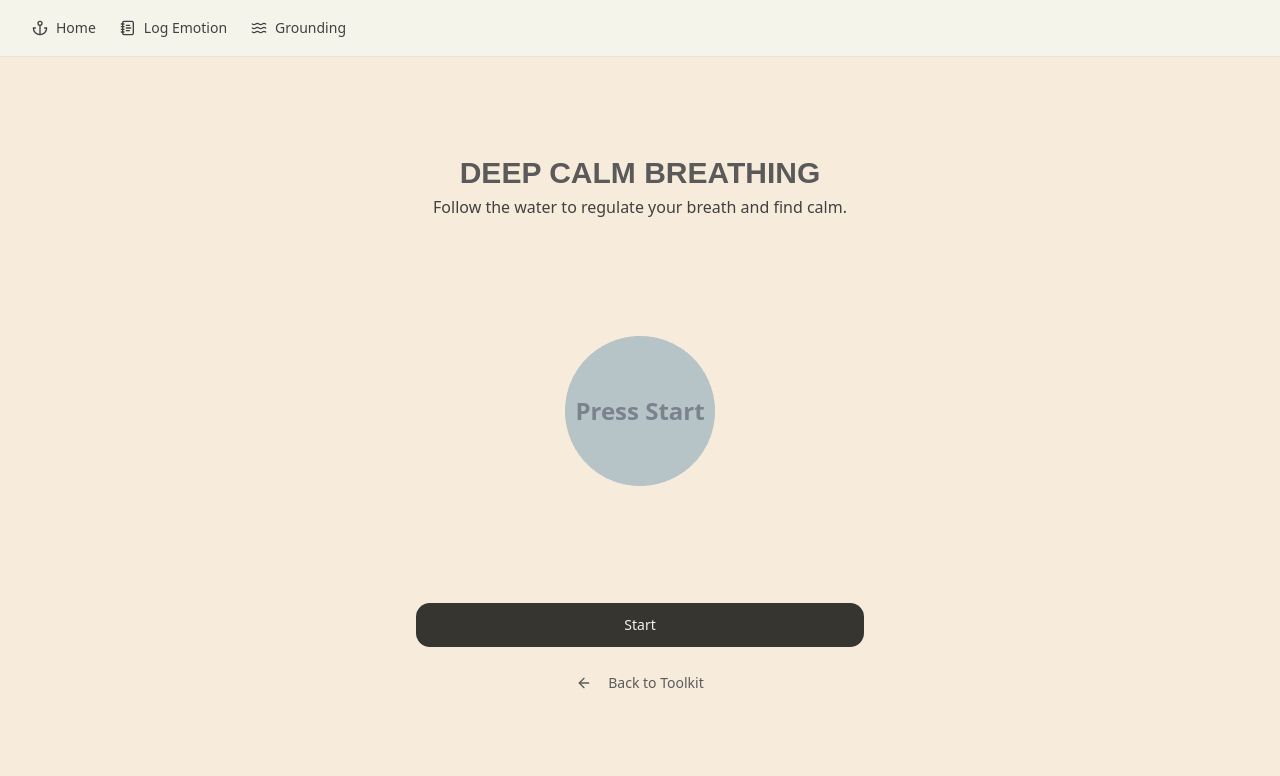
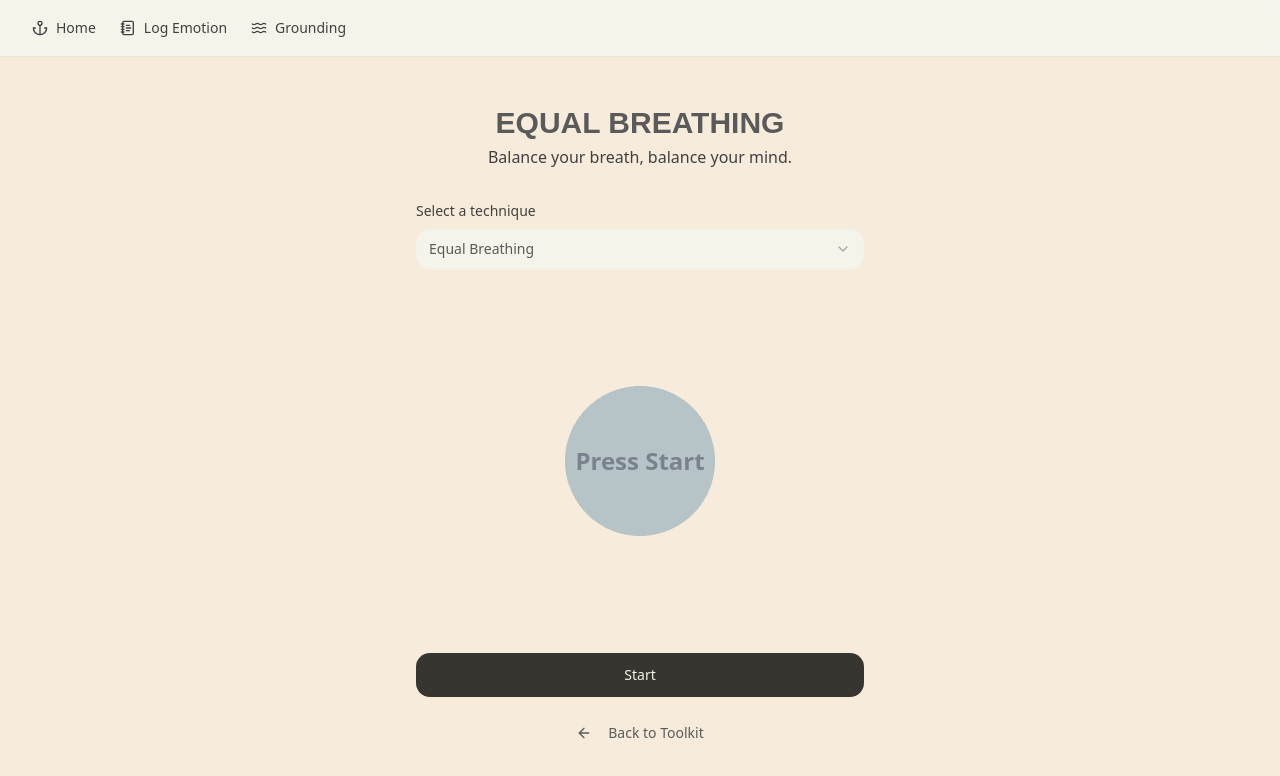
Before and after one commit to TeddyJubu/Calmtude, a React (Vite) app: page /tools/deep-calm-breathing in a window 1280 px wide. Shown: the top 776 px of the page. Built offline with nearby package versions, Linux system fonts and the light colour scheme; a web font is replaced by a local one.

Commit message:
Implement breathing technique plan
Implement the multi-phase plan to add various breathing techniques, including core infrastructure, pattern implementations, UI enhancements, and session management.

```diff
--- a/src/components/BreathingCircle.tsx
+++ b/src/components/BreathingCircle.tsx
@@ -1,21 +1,28 @@
-import React, { useRef, useEffect, useState } from 'react';
+
+import React, { useRef, useEffect } from 'react';
 import { Canvas } from '@react-three/fiber';
 import { OrthographicCamera } from '@react-three/drei';
 import * as THREE from 'three';
 import gsap from 'gsap';
+import { BreathingPattern } from '@/lib/breathing';
 
 interface BreathingAnimationProps {
   isRunning: boolean;
   setLabel: (label: string) => void;
+  pattern: BreathingPattern;
 }
 
-const BreathingAnimation = ({ isRunning, setLabel }: BreathingAnimationProps) => {
+const BreathingAnimation = ({ isRunning, setLabel, pattern }: BreathingAnimationProps) => {
   const meshRef = useRef<THREE.Mesh>(null!);
   const tlRef = useRef<gsap.core.Timeline>();
 
   // Setup GSAP timeline
   useEffect(() => {
-    if (!meshRef.current) return;
+    if (!meshRef.current || !pattern) return;
+
+    if (tlRef.current) {
+        tlRef.current.kill();
+    }
 
     const tl = gsap.timeline({
       repeat: -1,
@@ -23,34 +30,45 @@ const BreathingAnimation = ({ isRunning, setLabel }: BreathingAnimationProps) =>
     });
 
     // Initial state
-    gsap.set(meshRef.current.scale, { x: 0.5, y: 0.5, z: 0.5 });
+    const initialScale = 0.5;
+    gsap.set(meshRef.current.scale, { x: initialScale, y: initialScale, z: initialScale });
 
-    // Inhale Animation
-    tl.to(meshRef.current.scale, {
-      duration: 4,
-      x: 1,
-      y: 1,
-      z: 1,
-      ease: "power1.inOut",
-      onStart: () => setLabel("Inhale"),
-    });
+    let lastScale = initialScale;
 
-    // Exhale Animation
-    tl.to(meshRef.current.scale, {
-        duration: 4,
-        x: 0.5,
-        y: 0.5,
-        z: 0.5,
-        ease: "power1.inOut",
-        onStart: () => setLabel("Exhale"),
+    pattern.steps.forEach(step => {
+        let targetScale;
+        switch (step.label) {
+            case "Inhale":
+                targetScale = 1;
+                break;
+            case "Exhale":
+                targetScale = 0.5;
+                break;
+            case "Hold":
+                // Hold at the scale of the previous step
+                targetScale = lastScale;
+                break;
+        }
+
+        tl.to(meshRef.current.scale, {
+            duration: step.duration,
+            x: targetScale,
+            y: targetScale,
+            z: targetScale,
+            ease: "power1.inOut",
+            onStart: () => setLabel(step.label),
+        });
+        lastScale = targetScale;
     });
 
     tlRef.current = tl;
 
     return () => {
-      tl.kill();
+      if (tlRef.current) {
+        tlRef.current.kill();
+      }
     };
-  }, [setLabel]);
+  }, [pattern, setLabel]);
 
   // Control animation playback
   useEffect(() => {
@@ -95,17 +113,18 @@ const BreathingAnimation = ({ isRunning, setLabel }: BreathingAnimationProps) =>
 
 interface BreathingCircleProps {
   isRunning: boolean;
+  pattern: BreathingPattern;
+  setLabel: (label: string) => void;
+  label: string;
 }
 
-export function BreathingCircle({ isRunning }: BreathingCircleProps) {
-  const [label, setLabel] = useState('Press Start');
-
+export function BreathingCircle({ isRunning, pattern, setLabel, label }: BreathingCircleProps) {
   return (
     <div className="flex flex-col items-center gap-8 w-full">
       <div className="relative w-full h-64 md:h-80 rounded-lg overflow-hidden">
         <Canvas>
             <OrthographicCamera makeDefault zoom={150} position={[0, 0, 10]} />
-            <BreathingAnimation isRunning={isRunning} setLabel={setLabel} />
+            <BreathingAnimation isRunning={isRunning} setLabel={setLabel} pattern={pattern} />
         </Canvas>
         <div className="absolute inset-0 flex items-center justify-center pointer-events-none">
             <span className="text-2xl font-semibold text-gray-500/80 transition-opacity duration-500">
--- /dev/null
+++ b/src/lib/breathing.ts
@@ -0,0 +1,72 @@
+
+export type BreathingStep = {
+  label: 'Inhale' | 'Hold' | 'Exhale';
+  duration: number; // in seconds
+};
+
+export type BreathingPattern = {
+  id: string;
+  name: string;
+  description: string;
+  steps: BreathingStep[];
+};
+
+export const breathingPatterns: BreathingPattern[] = [
+  {
+    id: 'equal-breath',
+    name: 'Equal Breathing',
+    description: 'Balance your breath, balance your mind.',
+    steps: [
+      { label: 'Inhale', duration: 4 },
+      { label: 'Exhale', duration: 4 },
+    ],
+  },
+  {
+    id: '4-7-8-breath',
+    name: '4-7-8 Breath',
+    description: 'A calming breath for relaxation and sleep.',
+    steps: [
+      { label: 'Inhale', duration: 4 },
+      { label: 'Hold', duration: 7 },
+      { label: 'Exhale', duration: 8 },
+    ],
+  },
+  {
+    id: 'box-breath',
+    name: 'Box Breathing',
+    description: 'Inhale for 4, hold for 4, exhale for 4, hold for 4.',
+    steps: [
+      { label: 'Inhale', duration: 4 },
+      { label: 'Hold', duration: 4 },
+      { label: 'Exhale', duration: 4 },
+      { label: 'Hold', duration: 4 },
+    ],
+  },
+  {
+    id: 'athletic-breath',
+    name: 'Athletic Breath',
+    description: 'For focus and performance.',
+    steps: [
+        { label: 'Inhale', duration: 2 },
+        { label: 'Exhale', duration: 3 },
+    ],
+  },
+  {
+    id: 'energy-breath',
+    name: 'Energy Breath',
+    description: 'A quick boost of energy.',
+    steps: [
+        { label: 'Inhale', duration: 3 },
+        { label: 'Exhale', duration: 1.5 },
+    ],
+  },
+  {
+    id: 'pursed-lip-breath',
+    name: 'Pursed Lip Breathing',
+    description: 'Helps control shortness of breath.',
+    steps: [
+        { label: 'Inhale', duration: 2 },
+        { label: 'Exhale', duration: 4 },
+    ],
+  },
+];
--- a/src/pages/GroundingTool.tsx
+++ b/src/pages/GroundingTool.tsx
@@ -12,8 +12,8 @@ const features = [
     enabled: true,
   },
   {
-    title: "Deep Calm Breathing",
-    description: "Follow a visual guide for simple, deep breathing.",
+    title: "Breathing Exercises",
+    description: "Follow a visual guide for various breathing techniques.",
     href: "/tools/deep-calm-breathing",
     icon: Wind,
     enabled: true,
--- a/src/pages/tools/DeepCalmBreathingPage.tsx
+++ b/src/pages/tools/DeepCalmBreathingPage.tsx
@@ -4,22 +4,63 @@ import { BreathingCircle } from "@/components/BreathingCircle";
 import { Button } from "@/components/ui/button";
 import { Link } from "react-router-dom";
 import { ArrowLeft } from "lucide-react";
+import { breathingPatterns, BreathingPattern } from "@/lib/breathing";
+import {
+  Select,
+  SelectContent,
+  SelectItem,
+  SelectTrigger,
+  SelectValue,
+} from "@/components/ui/select";
 
 const DeepCalmBreathingPage = () => {
   const [isRunning, setIsRunning] = useState(false);
+  const [currentPattern, setCurrentPattern] = useState<BreathingPattern>(breathingPatterns[0]);
+  const [label, setLabel] = useState('Press Start');
+
+  const handlePatternChange = (patternId: string) => {
+    const newPattern = breathingPatterns.find(p => p.id === patternId);
+    if (newPattern) {
+      setCurrentPattern(newPattern);
+      if (isRunning) {
+        setIsRunning(false);
+      }
+      setLabel('Press Start');
+    }
+  };
+
+  const handleToggleRunning = () => {
+    setIsRunning(prev => !prev);
+  }
 
   return (
     <div className="flex-grow flex flex-col items-center justify-center animate-fade-in bg-[#F7ECDB] text-[#5a5a5a] w-full p-4">
       <div className="w-full max-w-md mx-auto flex flex-col gap-8">
         <div className="text-center">
-          <h1 className="text-3xl font-bold">Deep Calm Breathing</h1>
-          <p className="text-muted-foreground mt-1">Follow the water to regulate your breath and find calm.</p>
+          <h1 className="text-3xl font-bold">{currentPattern.name}</h1>
+          <p className="text-muted-foreground mt-1">{currentPattern.description}</p>
         </div>
 
-        <BreathingCircle isRunning={isRunning} />
+        <div className="flex flex-col gap-2">
+          <label htmlFor="technique-select" className="text-sm font-medium text-muted-foreground">Select a technique</label>
+          <Select onValueChange={handlePatternChange} defaultValue={currentPattern.id} disabled={isRunning}>
+              <SelectTrigger id="technique-select">
+                  <SelectValue placeholder="Choose a breathing technique" />
+              </SelectTrigger>
+              <SelectContent>
+                  {breathingPatterns.map(pattern => (
+                      <SelectItem key={pattern.id} value={pattern.id}>
+                          {pattern.name}
+                      </SelectItem>
+                  ))}
+              </SelectContent>
+          </Select>
+        </div>
+
+        <BreathingCircle isRunning={isRunning} pattern={currentPattern} label={label} setLabel={setLabel} />
 
         <div className="flex flex-col gap-4">
-          <Button onClick={() => setIsRunning(!isRunning)} size="lg" className="w-full">
+          <Button onClick={handleToggleRunning} size="lg" className="w-full">
               {isRunning ? 'Stop' : 'Start'}
           </Button>
           <Button variant="ghost" className="w-full" asChild>
```
